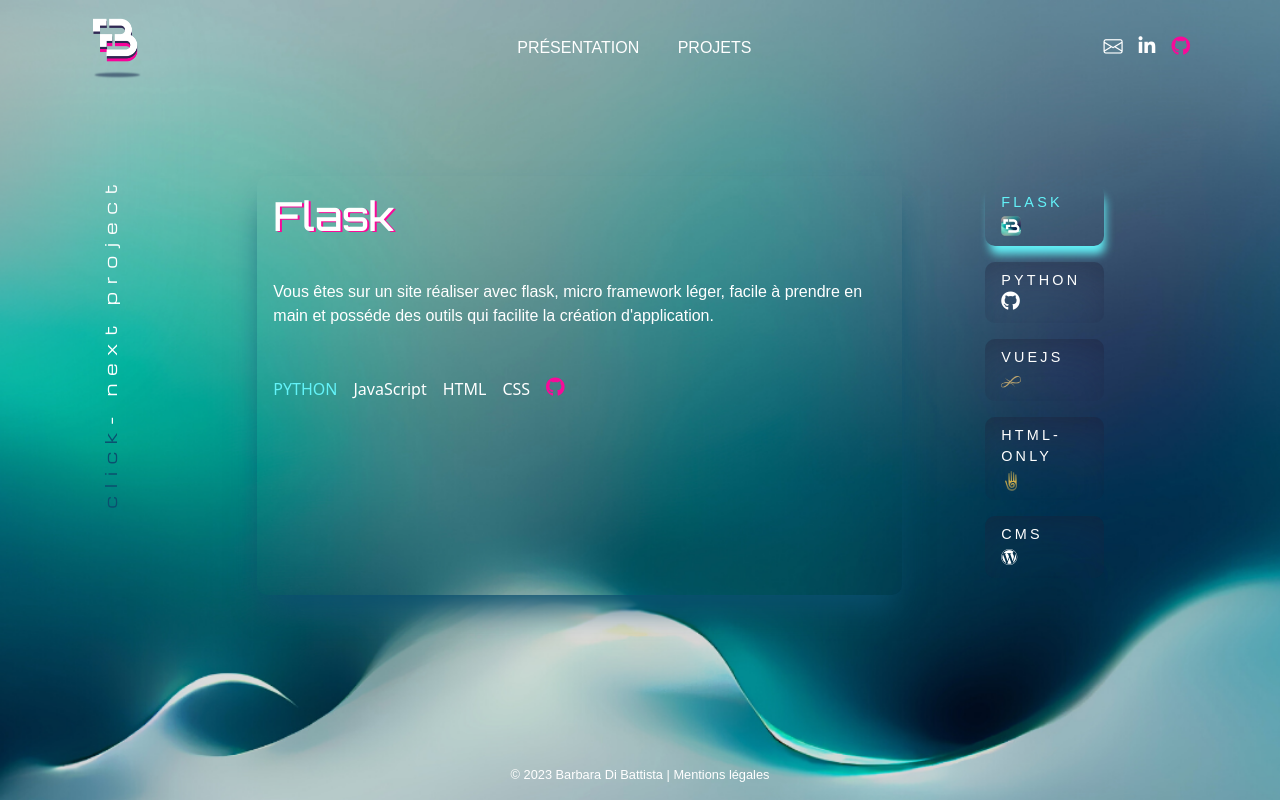
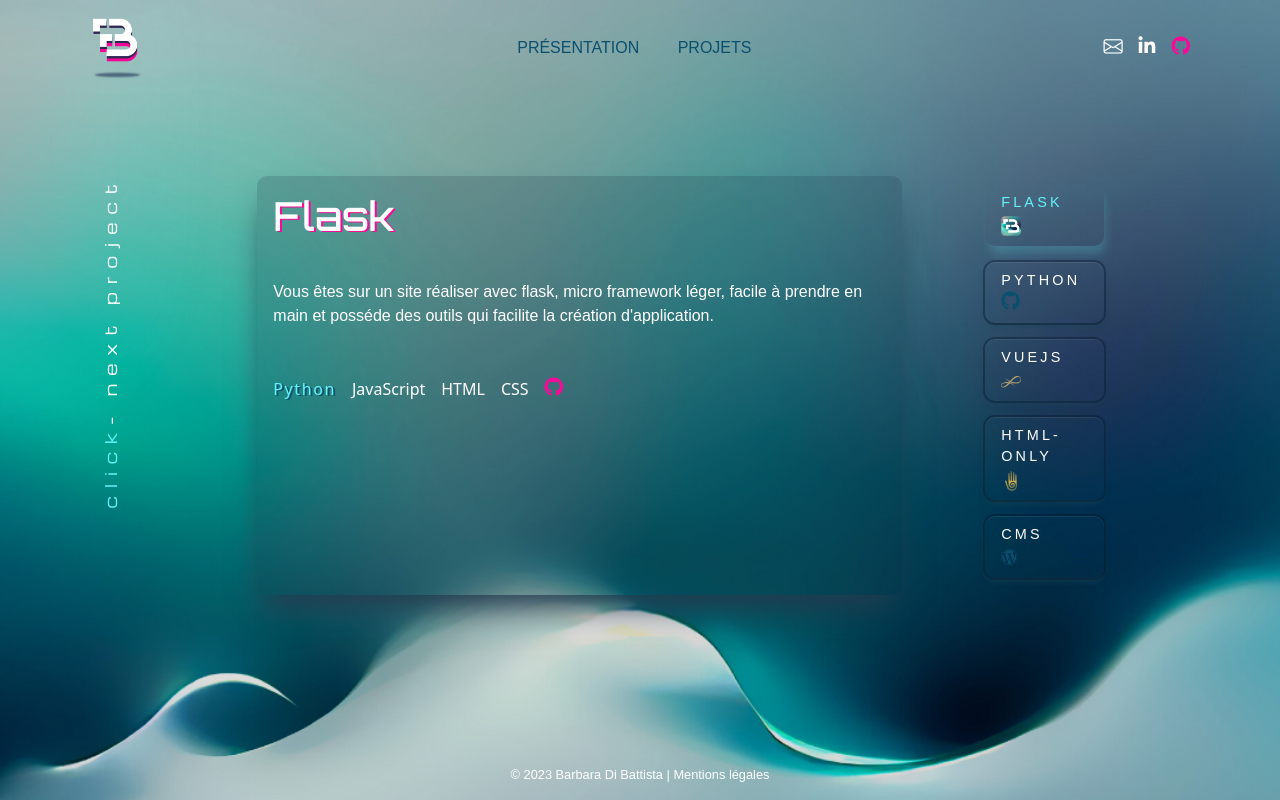
Before and after one commit to dibattista/di-battista-barbara-public, a Flask app: page /projets in a window 1280 px wide. Run offline with Flask 3, Linux system fonts and the light colour scheme; some libraries are stand-ins or nearby versions; some web fonts are replaced.

Commit message:
better color and shadow for reading

```diff
--- a/static/css/style.css
+++ b/static/css/style.css
@@ -29,7 +29,7 @@ a {
 }
 
 li > a {
-	color: #fff !important;
+	color: rgb(var(--main-color)) !important;
 }
 
 li {
@@ -54,7 +54,7 @@ h1 {
   font-family: 'Orbitron', sans-serif;
   font-weight: 700;
   color: #fff !important;
-  text-shadow: 2px 1px var(--main-highlight-color);
+  text-shadow: 2px 1px rgb(var(--main-color));
 }
 
 h3 {
@@ -148,7 +148,7 @@ footer{
 }
 
 .welcome-span-color-word {
-  color: rgb(var(--main-color));
+  color: var(--main-highlight-color);
 }
 /* END div left index */
 
@@ -165,6 +165,8 @@ footer{
 
 .div-span-strength-color {
   color: var(--main-highlight-color);
+  text-shadow: 2px 1px rgb(var(--main-color));
+  letter-spacing: .1em;
 }
 /* END div center */
 
@@ -188,9 +190,13 @@ footer{
 .bi-download {
   color: #fff;
 }
-
+.p-about {
+  line-height: 1.5;
+}
 .p-about-word-color {
   color: var(--main-highlight-color);
+  text-shadow: 2px 1px rgb(var(--main-color));
+  letter-spacing: .1em;
 }
 /* END div right index */
 /* END PAGE INDEX */
@@ -213,7 +219,7 @@ a:hover .i-highlight-color {
 }
 
 .project-span-color-vertical {
-  color: rgb(var(--main-color));
+  color: var(--main-highlight-color);
 }
 
 .number-tab-project {
@@ -248,9 +254,7 @@ a:hover .i-highlight-color {
   border-right: 0 !important;
   border-bottom: 0 !important;
   border-radius: 10px !important;
-  /*box-shadow: inset  3px 3px 6px #1B4456, inset -3px -3px 6px #1B4657;*/
-  /*box-shadow: rgb(99, 243, 249) 0px 20px 30px -5px;*/
-  box-shadow: rgba(50, 50, 93, 0.25) 0px 30px 60px -12px inset, rgba(0, 0, 0, 0.3) 0px 18px 36px -18px inset;
+  box-shadow: rgba(6, 24, 44, 0.4) 0px 0px 0px 2px, rgba(27, 68, 86, 0.65) 0px 4px 6px -1px, rgba(255, 255, 255, 0.08) 0px 1px 0px inset;
 }
 
 .nav-tabs .nav-link:hover {
@@ -258,7 +262,7 @@ a:hover .i-highlight-color {
 }
 .nav-tabs .nav-link.nav-link.active {
   /*box-shadow:  3px 3px 6px #1B4456, -3px -3px 6px #1B4657;*/
-  box-shadow: rgb(99, 243, 249) 3px 10px 10px -2px;
+  box-shadow: rgba(99, 243, 249, 0.2) 3px 10px 10px -2px;
 }
 
 .nav-tabs .nav-link.nav-link.active p {
@@ -266,13 +270,14 @@ a:hover .i-highlight-color {
 }
 
 .bg-content-project {
+  background-color: rgba(20, 46, 67, 0.2);
   padding: 0 !important;
   margin: 0 !important;
   height: auto;
   max-width: 100% !important;
   border-radius: 10px !important;
-  /* box-shadow: rgb(99, 243, 249) 0px 20px 30px -10px; */
-  box-shadow: rgb(var(--main-color)) 0px 20px 30px -10px;
+  box-shadow: rgb(38, 57, 77) 0px 20px 30px -10px;
+  /*box-shadow: rgb(var(--main-color)) 0px 20px 30px -10px;*/
 }
 
 /* END ! custom boostrap general style !*/
--- a/templates/index.html
+++ b/templates/index.html
@@ -30,7 +30,7 @@
             </div>
           </div>
           <div class="col-lg-4 pt-5">
-            <p>Développeuse full-stack <span class="p-about-word-color">freelance</span>, je suis passionnée par la
+            <p class="p-about">Développeuse full-stack <span class="p-about-word-color">freelance</span>, je suis passionnée par la
                 <span class="p-about-word-color">résolution de problèmes</span>.<br>
                 À <span class="p-about-word-color">l'écoute</span>, je <span class="p-about-word-color">clarifie</span> le besoin et <span class="p-about-word-color">analyse</span>
                 les possibilités pour trouver une <span class="p-about-word-color">solution créative</span>.<br>
--- a/templates/projets.html
+++ b/templates/projets.html
@@ -106,12 +106,31 @@
                     <p>Vous êtes sur un site réaliser avec flask, micro framework léger, facile à prendre en main et posséde des outils qui facilite la création d'application.</p>
                     <div class="row space-row-2"></div>
                     <ul class="d-flex justify-content align-items-center">
-                      <li class="pe-3"><span class="div-span-strength-color">PYTHON</span></li>
+                      <li class="pe-3"><span class="div-span-strength-color">Python</span></li>
                       <li class="pe-3">JavaScript</li>
                       <li class="pe-3">HTML</li>
                       <li class="pe-3">CSS</li>
                       <li>
                         <a href="https://github.com/dibattista/di-battista-barbara" target="_blank">
+                          <i class="fab fa-github i-size-custom i-highlight-color"></i>
+                        </a>
+                      </li>
+                    </ul>
+                  </div>
+                  <div class="tab-pane fade" id="content-link2" role="tabpanel" aria-labelledby="content-link2-tab">
+                    <h1 class="h1-projet">OC</h1>
+                    <h1 class="h1-projet">Projet-5</h1>
+                    <div class="row space-row-2"></div>
+                    <P class="p-projet">J'ai suivi un parcours en ligne appelé "Développeur d'application-Python" sur <a href="https://openclassrooms.com/fr/">OpenClassrooms</a> et j'ai créé un programme qui utilise l'API d'Open Food Facts pour trouver des aliments sains en France. Le programme utilise des informations sur la qualité des aliments pour suggérer des options plus saines.</p>
+                    <p>Python est vraiment un langage que j'ai plaisir à utiliser. Sa réputation n'est plus à faire : il est polyvalent, puissant, rapide, efficace et sa syntaxe est simple à appréhender.</p>
+                    <div class="row space-row-2"></div>
+                    <ul class="d-flex justify-content align-items-center">
+                      <li class="pe-3"><span class="div-span-strength-color">Python</span></li>
+                      <li class="pe-3">SQL</li>
+                      <li class="pe-3">MySql</li>
+                      <li class="pe-3">API</li>
+                      <li>
+                        <a href="https://github.com/dibattista/OC_P5_OpenFoodFacts" target="_blank">
                           <i class="fab fa-github i-size-custom i-highlight-color"></i>
                         </a>
                       </li>
@@ -158,25 +177,6 @@
                       </li>
                     </ul>
                   </div>
-                  <div class="tab-pane fade" id="content-link2" role="tabpanel" aria-labelledby="content-link2-tab">
-                    <h1 class="h1-projet">OC</h1>
-                    <h1 class="h1-projet">Projet-5</h1>
-                    <div class="row space-row-2"></div>
-                    <P class="p-projet">J'ai suivi un parcours en ligne appelé "Développeur d'application-Python" sur <a href="https://openclassrooms.com/fr/">OpenClassrooms</a> et j'ai créé un programme qui utilise l'API d'Open Food Facts pour trouver des aliments sains en France. Le programme utilise des informations sur la qualité des aliments pour suggérer des options plus saines.</p>
-                    <p>Python est vraiment un langage que j'ai plaisir à utiliser. Sa réputation n'est plus à faire : il est polyvalent, puissant, rapide, efficace et sa syntaxe est simple à appréhender.</p>
-                    <div class="row space-row-2"></div>
-                    <ul class="d-flex justify-content align-items-center">
-                      <li class="pe-3"><span class="div-span-strength-color">PYTHON</span></li>
-                      <li class="pe-3">SQL</li>
-                      <li class="pe-3">MySql</li>
-                      <li class="pe-3">API</li>
-                      <li>
-                        <a href="https://github.com/dibattista/OC_P5_OpenFoodFacts" target="_blank">
-                          <i class="fab fa-github i-size-custom i-highlight-color"></i>
-                        </a>
-                      </li>
-                    </ul>
-                  </div>
                   <div class="tab-pane fade" id="content-link5" role="tabpanel" aria-labelledby="content-link5-tab">
                     <h1 class="h1-projet">Projets</h1>
                     <h1 class="h1-projet">CMS</h1>
```
Also changed, not shown: 2 other files.
